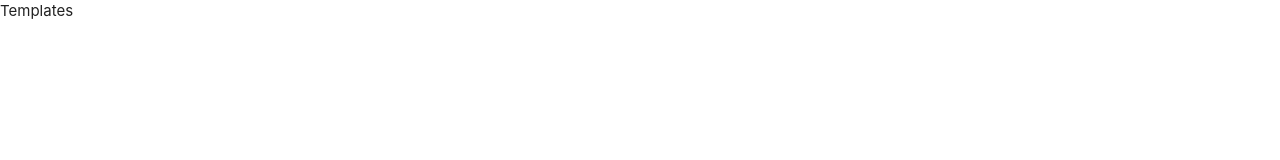
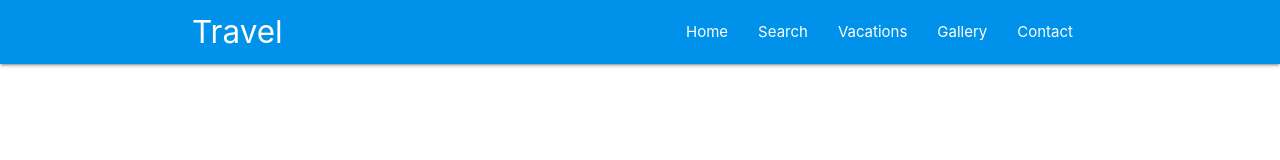
Before and after one commit to ewusiessel/my-travel-website, a plain HTML site: page index.html in a window 1280 px wide. Drawn offline with nearby package versions, Linux system fonts and the light colour scheme.

Commit message:
created navbar

```diff
--- a/index.html
+++ b/index.html
@@ -14,6 +14,56 @@
 </head>
 
 <body>
+    <div class="navbar-fixed">
+        <nav class="light-blue accent-4">
+            <div class="container">
+                <div class="nav-wrapper">
+                    <a href="#" class="brand-logo">Travel</a>
+                    <a href="#" data-target="mobile-nav"
+                    class="sidenav-trigger">
+                    <i class="material-icons">menu</i>
+                    </a>
+                    <ul class="right hide-on-med-and-down">
+                        <li>
+                          <a href="#home">Home</a>
+                        </li>
+                        <li>
+                            <a href="#search">Search</a>
+                        </li>
+                        <li>
+                            <a href="#vacations">Vacations</a>
+                        </li>
+                        <li>
+                            <a href="#gallery">Gallery</a>
+                        </li>
+                        <li>
+                            <a href="#contact">Contact</a>
+                        </li>
+                    </ul>
+
+                </div>
+
+            </div>
+
+        </nav>
+    </div>
+     <ul class="sidenav" id="mobile-nav">
+         <li>
+             <a href="#home">Home</a>
+         </li>
+         <li>
+             <a href="#search">Search</a>
+         </li>
+         <li>
+             <a href="#vacations">Vacations</a>
+         </li>
+         <li>
+             <a href="#gallery">Gallery</a>
+         </li>
+         <li>
+             <a href="#contact">Contact</a>
+         </li>
+     </ul>
 
 
 
@@ -22,5 +72,3 @@
 </body>
 
 </html>
-
-Templates
```
